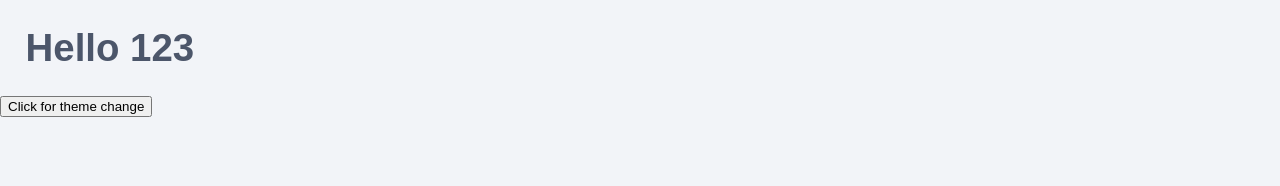
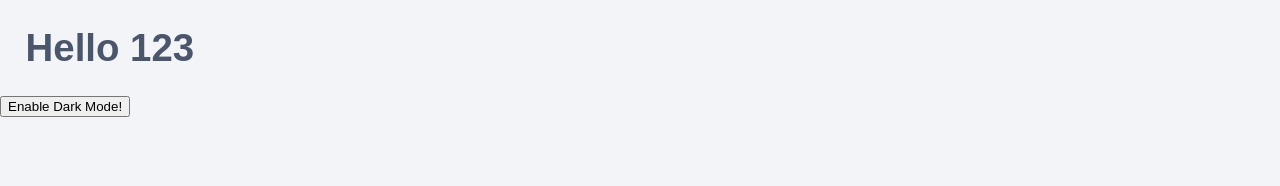
Before and after one commit to DylanMeivis/Portfolio, a React (Create React App) app: page / in a window 1280 px wide. Shown: the top 186 px of the page. Built offline with nearby package versions, Linux system fonts and the light colour scheme.

Commit message:
Change button text

```diff
--- a/src/App.js
+++ b/src/App.js
@@ -9,7 +9,7 @@ function App() {
     <div className="mainhero">
         <div className="IntroductionImage">
             <h1>Hello 123</h1>
-            <button onClick={handleThemeChange}>Click for theme change </button>
+            <button onClick={handleThemeChange}>Enable Dark Mode!</button>
         </div>
         <div className="InformationHeader">
             <h3>Dylan Meivis</h3>
```
